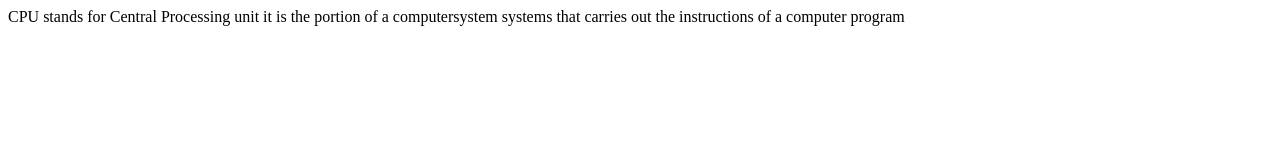
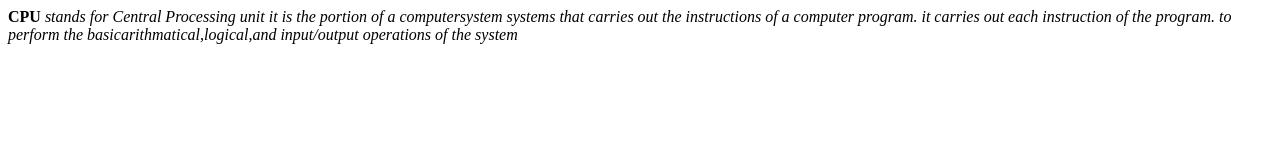
Before and after one commit to iamneo-production/cfddccccfbaccbcadaeccdfffebaeceaec, a website: page public/index.html in a window 1280 px wide. Drawn offline with Linux system fonts and the light colour scheme.

Commit message:
Backup Commit

```diff
--- a/public/index.html
+++ b/public/index.html
@@ -7,8 +7,10 @@
     <title>CPU</title>
     <link rel="stylesheet" href="style.css" />
 </head>
-<body>  CPU <i></i>stands for Central Processing unit
+<body> <b>CPU</b> <i>stands for Central Processing unit
     it is the portion of a computersystem systems that carries
-    out the instructions of a  computer program
+    out the instructions of a  computer program.
+    it carries out each instruction of the program.
+    to perform the basicarithmatical,logical,and input/output operations of the system<i/>
 </body>
 </html>
```
